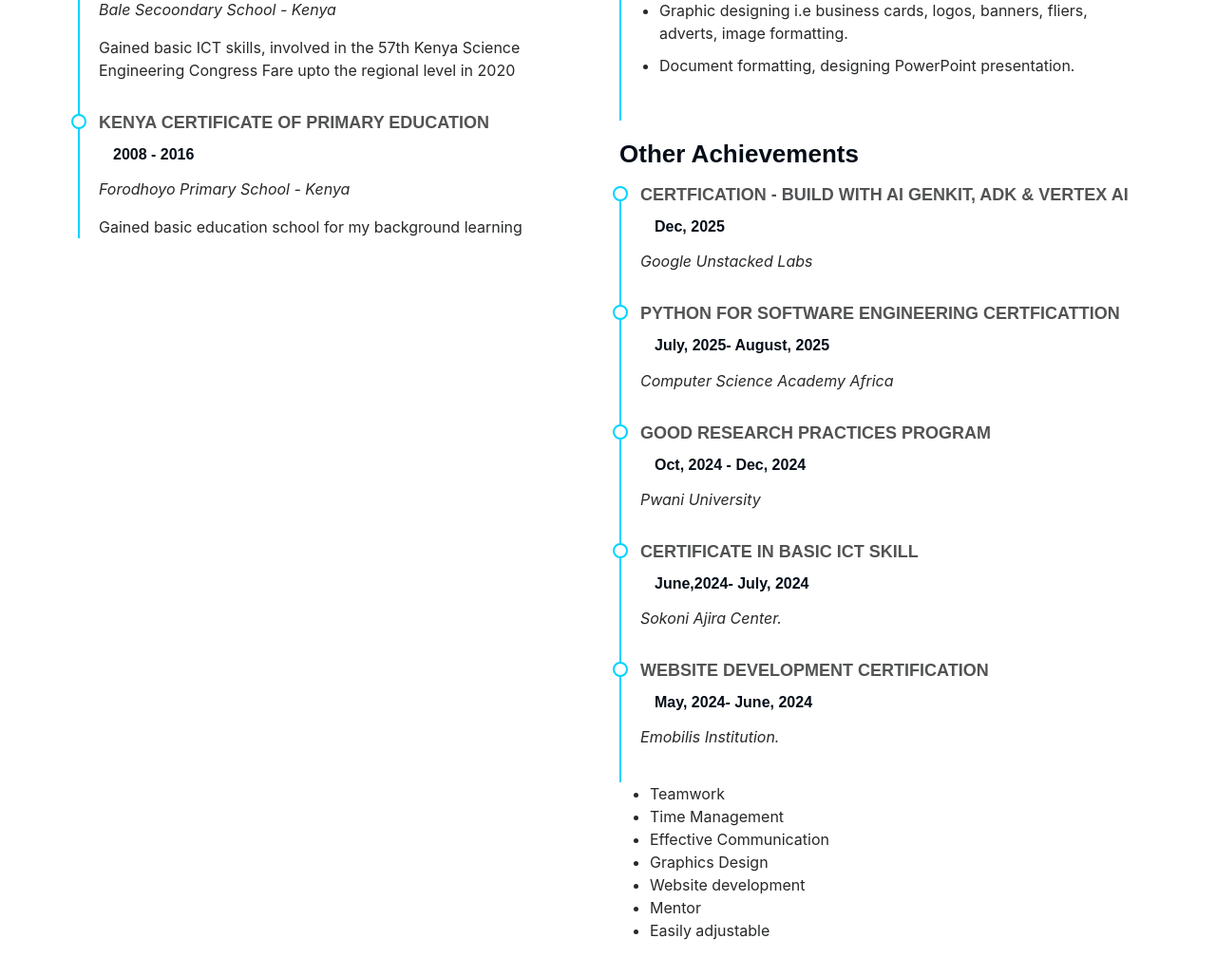
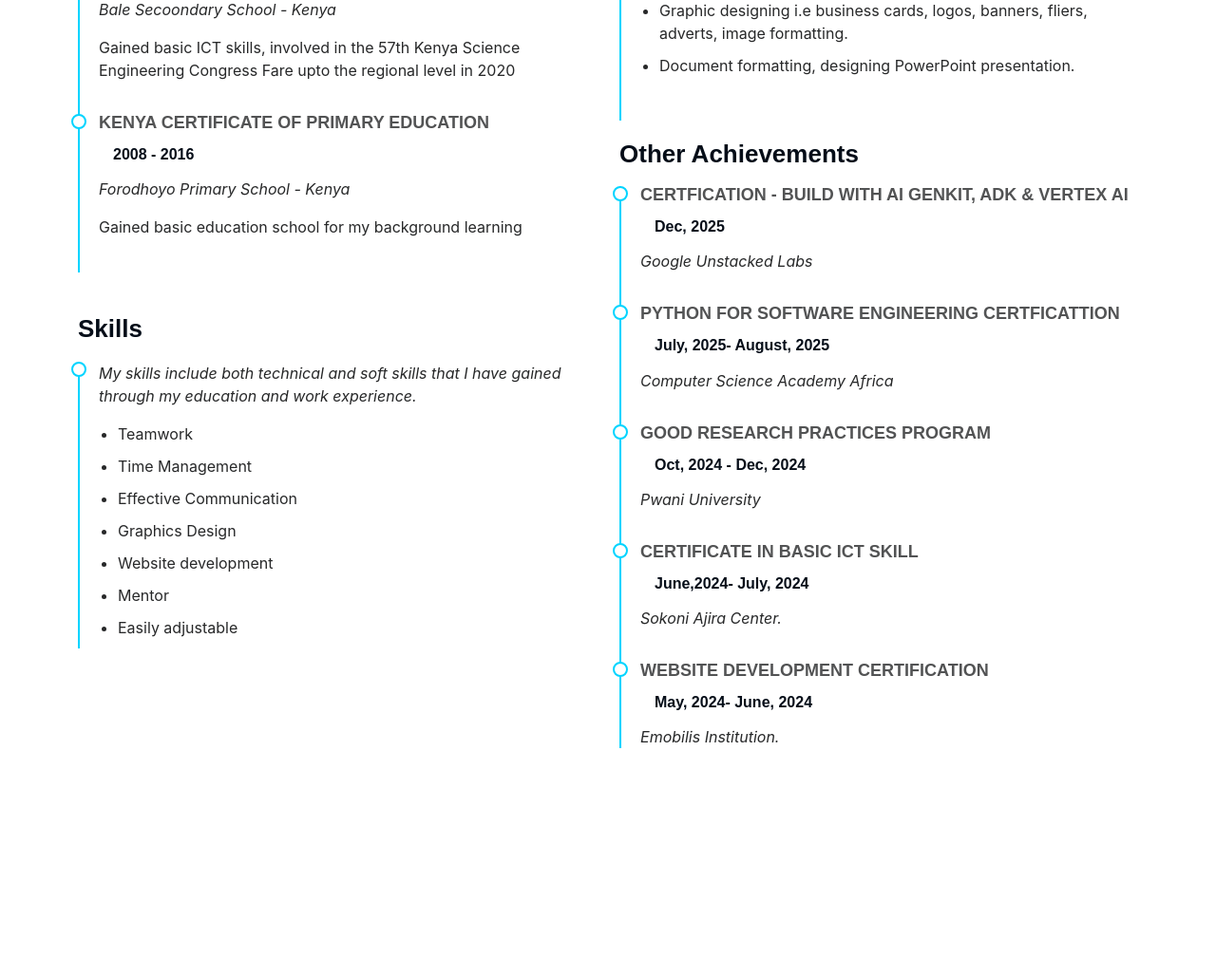
Before and after one commit to TONNY-tec/Profile, a Django app: page /resume/ in a window 1280 px wide. Shown: the part 915-1943 px from the top of the page at 95% size. After the commit the page ends 1703 px from the top, so only its background shows below. Run offline with Django 5.2, Linux system fonts and the light colour scheme; some libraries are stand-ins or nearby versions.

Commit message:
Updating my skills

```diff
--- a/personal/templates/resume.html
+++ b/personal/templates/resume.html
@@ -74,6 +74,21 @@
             <p> Gained basic education school for my background learning </p>
           </div><!-- Edn Resume Item -->
 
+        <br>
+          <h3 class="resume-title">Skills</h3>
+          <div class="resume-item">
+             <p><em>My skills include both technical and soft skills that I have gained through my education and work experience.</em></p>
+           <ul>
+              <li>Teamwork</li>
+              <li>Time Management</li>
+              <li> Effective Communication</li>
+              <li>Graphics Design</li>
+              <li>Website development</li>
+              <li> Mentor</li>
+              <li>Easily adjustable</li>
+            </ul>
+          </div><!-- Edn Resume Item -->
+
         </div>
 
         <div class="col-lg-6" data-aos="fade-up" data-aos-delay="200">
@@ -139,17 +154,6 @@
             <p><em>Emobilis Institution.</em></p>
           </div><!-- Edn Resume Item -->
 
-            <ul>
-              <li>Teamwork</li>
-              <li>Time Management</li>
-              <li> Effective Communication</li>
-              <li>Graphics Design</li>
-              <li>Website development</li>
-              <li> Mentor</li>
-              <li>Easily adjustable</li>
-            </ul>
-          </div><!-- Edn Resume Item -->
-
         </div>
 
       </div>
```
